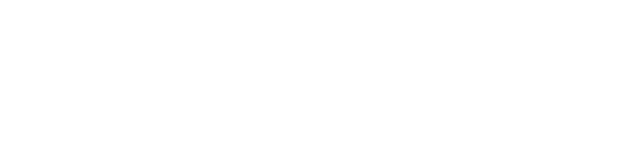
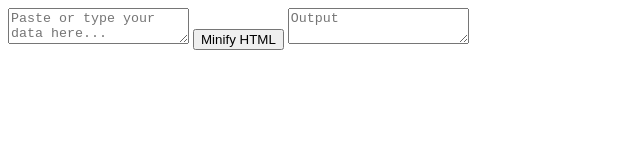
Before and after one commit to rodionsibov/super-duper-octo-engine, a plain HTML site: page index.html in a window 1280 px wide. Shown: the whole page, without its empty margins (0-640 px from the left). Drawn offline with Linux system fonts and the light colour scheme.

Commit message:
set up the basic structure

```diff
--- a/index.html
+++ b/index.html
@@ -1,5 +1,6 @@
 <!DOCTYPE html>
 <html lang="en">
+
 <head>
     <meta charset="UTF-8">
     <meta http-equiv="X-UA-Compatible" content="IE=edge">
@@ -7,8 +8,14 @@
     <link rel="stylesheet" href="./styles.css">
     <title>Document</title>
 </head>
+
 <body>
-
+    <section class="codeminify">
+        <textarea class="simplecode" placeholder="Paste or type your data here..."></textarea>
+        <button id="htmlMinify">Minify HTML</button>
+        <textarea placeholder="Output" class="minifycode"></textarea>
+    </section>
     <script src="./main.js"></script>
 </body>
+
 </html>
```
